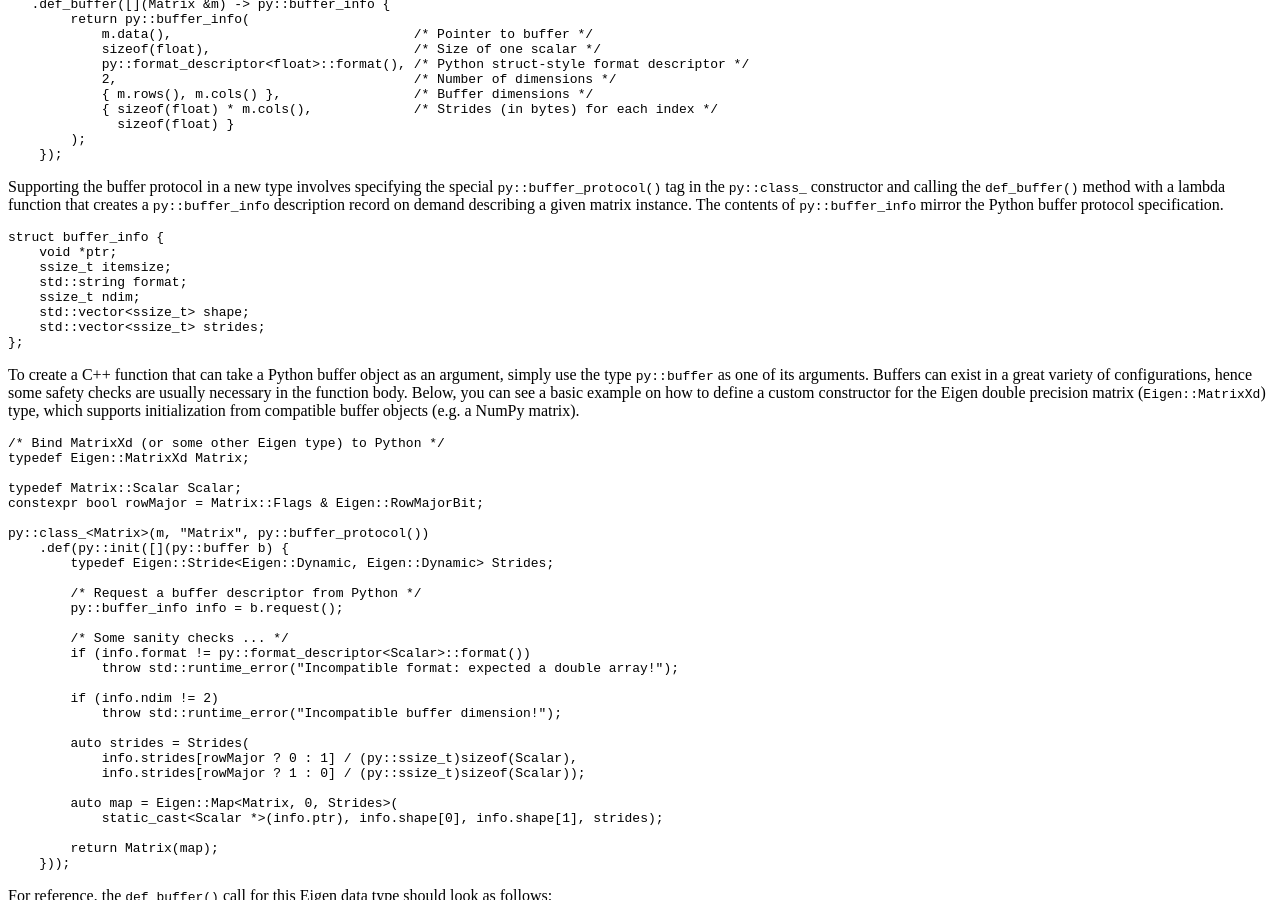
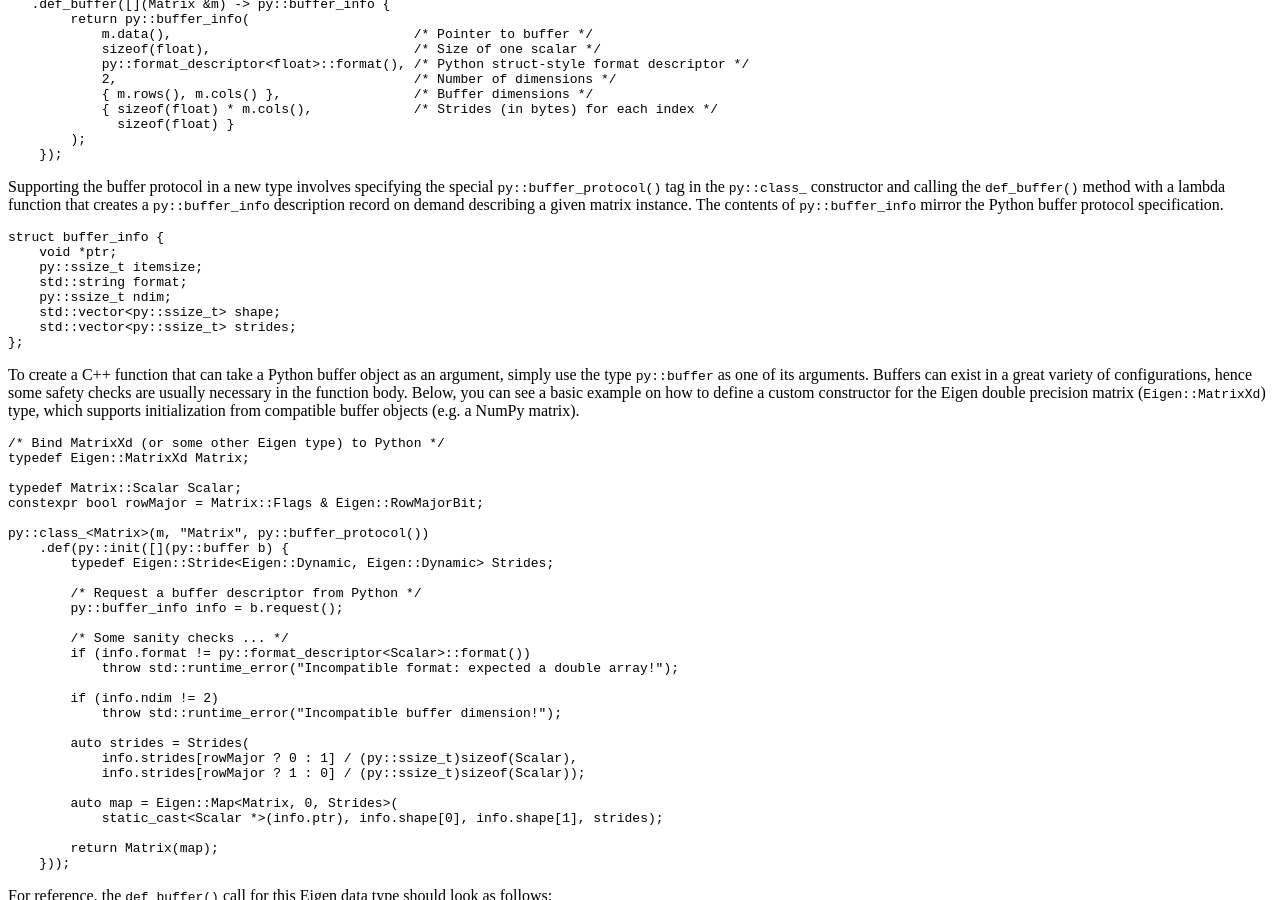
Before and after one commit to pybind/pybind11, a Sphinx documentation site: the page built from docs/advanced/pycpp/numpy.rst, in a window 1280 px wide and 900 px high, scrolled down 1319 px. Built offline with Sphinx 7.4.7 and the Read the Docs theme 2.0.0, drawn with Linux system fonts in a browser that asks for light colours; some of the changed text lies outside the part shown.

```diff
--- a/docs/advanced/pycpp/numpy.rst
+++ b/docs/advanced/pycpp/numpy.rst
@@ -57,11 +57,11 @@ specification.
 
     struct buffer_info {
         void *ptr;
-        ssize_t itemsize;
+        py::ssize_t itemsize;
         std::string format;
-        ssize_t ndim;
-        std::vector<ssize_t> shape;
-        std::vector<ssize_t> strides;
+        py::ssize_t ndim;
+        std::vector<py::ssize_t> shape;
+        std::vector<py::ssize_t> strides;
     };
 
 To create a C++ function that can take a Python buffer object as an argument,
@@ -309,17 +309,17 @@ where ``N`` gives the required dimensionality of the array:
     m.def("sum_3d", [](py::array_t<double> x) {
         auto r = x.unchecked<3>(); // x must have ndim = 3; can be non-writeable
         double sum = 0;
-        for (ssize_t i = 0; i < r.shape(0); i++)
-            for (ssize_t j = 0; j < r.shape(1); j++)
-                for (ssize_t k = 0; k < r.shape(2); k++)
+        for (py::ssize_t i = 0; i < r.shape(0); i++)
+            for (py::ssize_t j = 0; j < r.shape(1); j++)
+                for (py::ssize_t k = 0; k < r.shape(2); k++)
                     sum += r(i, j, k);
         return sum;
     });
     m.def("increment_3d", [](py::array_t<double> x) {
         auto r = x.mutable_unchecked<3>(); // Will throw if ndim != 3 or flags.writeable is false
-        for (ssize_t i = 0; i < r.shape(0); i++)
-            for (ssize_t j = 0; j < r.shape(1); j++)
-                for (ssize_t k = 0; k < r.shape(2); k++)
+        for (py::ssize_t i = 0; i < r.shape(0); i++)
+            for (py::ssize_t j = 0; j < r.shape(1); j++)
+                for (py::ssize_t k = 0; k < r.shape(2); k++)
                     r(i, j, k) += 1.0;
     }, py::arg().noconvert());
 
```
Also changed, not shown: 7 other files.
